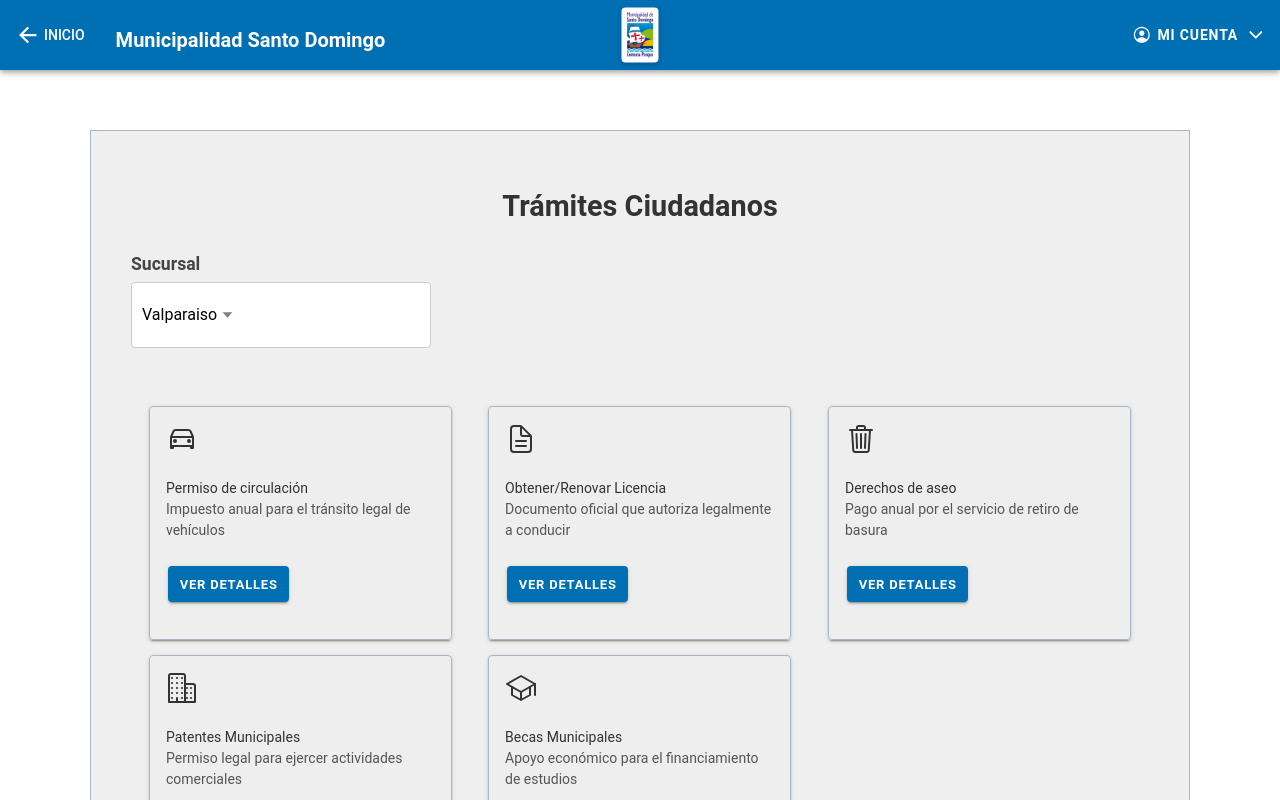
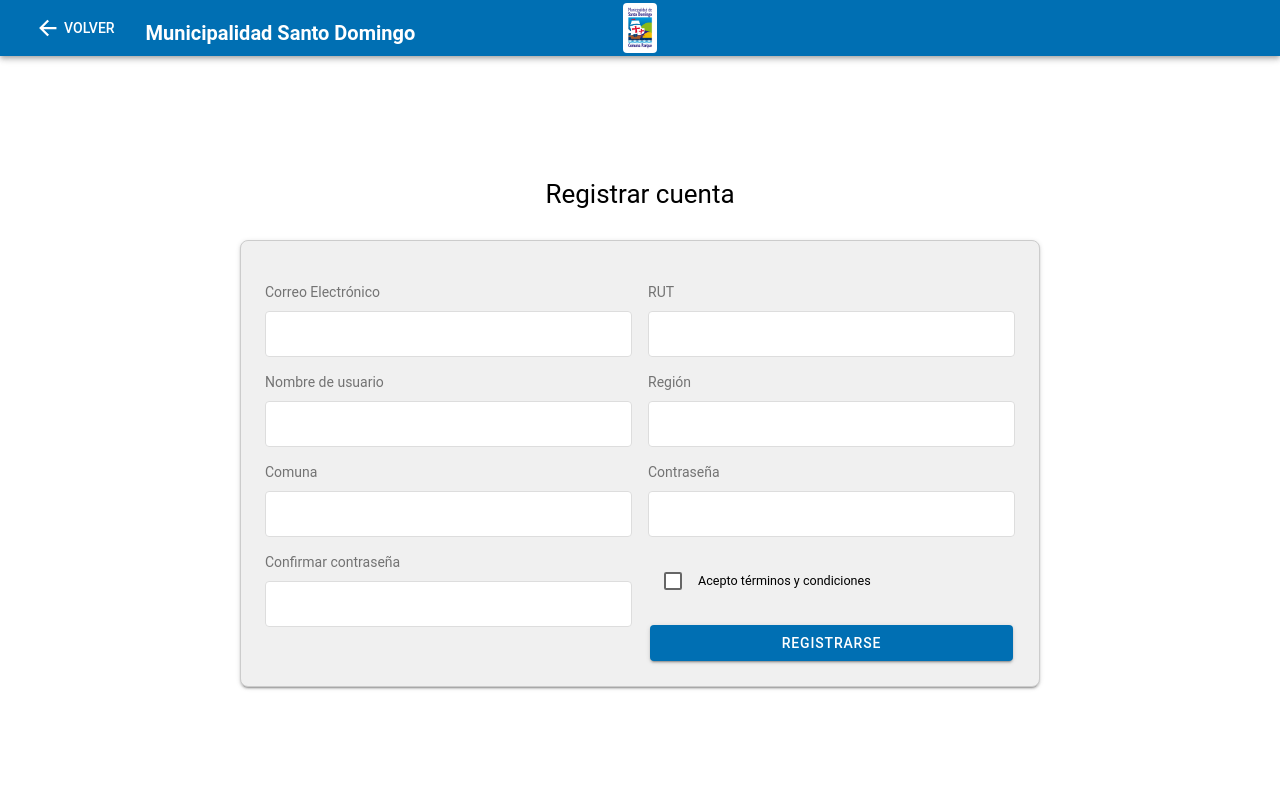
Before and after one commit to JavierBor/web-y-movil, a React (Vite) app: page /Register in a window 1280 px wide. Built offline with nearby package versions, Linux system fonts and the light colour scheme.

Commit message:
actualizacion Menu principal, añadi el menu del administrador y ajuste el componente CustomHeader

```diff
--- a/src/App.tsx
+++ b/src/App.tsx
@@ -37,6 +37,7 @@ import MenuPrincipal from './pages/MenuPrincipal';
 import Tramites from './pages/Tramites'; // Tu nueva página
 import DetalleTramite from './pages/DetalleTramite';
 import SubirDocumentos from './pages/SubirDocumentos';
+import AdminMenu from './pages/AdminMenu';
 setupIonicReact();
 
 const App: React.FC = () => (
@@ -48,6 +49,7 @@ const App: React.FC = () => (
         <Route path="/Register" component={Register} exact />
         <Route path="/MenuPrincipal" component={MenuPrincipal} exact />
         <Route path="/agendar" component={Tramites} exact />
+        <Route path="/AdminMenu" component={AdminMenu} exact />
 
         <Route path="/detalle-tramite" component={DetalleTramite} exact />
         <Route path="/subir-documentos" component={SubirDocumentos} exact />
--- a/src/components/CustomHeader.css
+++ b/src/components/CustomHeader.css
@@ -1,52 +1,49 @@
-/* Altura fija y elegante para el Toolbar en Web */
 .custom-toolbar {
-  --padding-top: 5px;
-  --padding-bottom: 5px;
-  --min-height: 70px;
+  --padding-start: 20px;
+  --padding-end: 20px;
+  position: relative;
 }
 
-/* Título a la izquierda: quitamos el absolute */
 .header-web-title {
-  color: white;
   font-size: 20px;
   font-weight: bold;
+  color: white;
   margin-left: 15px;
   text-transform: none;
-  white-space: nowrap;
+  z-index: 2; /* Por encima del logo */
 }
 
-/* Logo centrado sin chocar con los lados */
 .header-logo-wrapper {
   position: absolute;
-  left: 50%;
-  top: 50%;
-  transform: translate(-50%, -50%);
-  pointer-events: none; /* Permite hacer clic en botones debajo si fuera necesario */
-  z-index: 10;
+  left: 0;
+  top: 0;
+  width: 100%;
+  height: 100%;
+  display: flex;
+  justify-content: center;
+  align-items: center;
+  pointer-events: none; /* No bloquea clics en botones [cite: 47] */
+  z-index: 1;
 }
 
 .header-logo-img {
-  height: 55px;
-  width: auto;
+  height: 50px;
   background: white;
   padding: 4px;
   border-radius: 4px;
-  box-shadow: 0 2px 5px rgba(0,0,0,0.2);
 }
 
-/* Ajustes de botones */
 .account-btn {
+  font-weight: bold;
   --color: white;
-  font-weight: bold;
-  font-size: 14px;
+  z-index: 2;
 }
 
-/* Media query: Si la ventana es pequeña, reducimos el título */
-@media (max-width: 900px) {
-  .header-web-title {
-    font-size: 16px;
-  }
-  .header-logo-img {
-    height: 45px;
-  }
+/* Estilo para la etiqueta Admin del mockup de administrador [cite: 112] */
+.admin-label {
+  color: white;
+  font-weight: bold;
+  font-size: 22px;
+  margin-right: 15px;
+  text-transform: none;
 }
--- a/src/components/CustomHeader.tsx
+++ b/src/components/CustomHeader.tsx
@@ -1,41 +1,103 @@
-import React from 'react';
+import React, { useState } from 'react';
 import {
   IonHeader, IonToolbar, IonButtons, IonBackButton,
-  IonImg, IonButton, IonIcon
+  IonImg, IonButton, IonIcon, IonPopover, IonList,
+  IonItem, IonLabel, IonText
 } from '@ionic/react';
-import { personCircleOutline, chevronDownOutline } from 'ionicons/icons';
+import {
+  personCircleOutline, chevronDownOutline,
+  settingsOutline, logOutOutline
+} from 'ionicons/icons';
 import './CustomHeader.css';
 
 interface HeaderProps {
   showBackButton?: boolean;
   defaultHref?: string;
+  showAccountButton?: boolean; // Para ocultar en Login/Register [cite: 79, 80]
+  isAdmin?: boolean;           // Para mostrar la etiqueta 'Admin'
 }
 
-const CustomHeader: React.FC<HeaderProps> = ({ showBackButton = true, defaultHref = "/Login" }) => {
+const CustomHeader: React.FC<HeaderProps> = ({
+  showBackButton = true,
+  defaultHref = "/Login",
+  showAccountButton = true,
+  isAdmin = false
+}) => {
+  // Estado interno para gestionar el menú (Popover) [cite: 100]
+  const [popoverState, setPopoverState] = useState<{
+    showPopover: boolean,
+    event: any | undefined
+  }>({
+    showPopover: false,
+    event: undefined,
+  });
+
+  const openPopover = (e: any) => {
+    setPopoverState({ showPopover: true, event: e.nativeEvent });
+  };
+
+  const closePopover = () => {
+    setPopoverState({ showPopover: false, event: undefined });
+  };
+
   return (
     <IonHeader>
       <IonToolbar color="primary" className="custom-toolbar">
-        {/* LADO IZQUIERDO: Botón y Título */}
+        {/* LADO IZQUIERDO: Botón Inicio y Título [cite: 46] */}
         <IonButtons slot="start">
-          {showBackButton && <IonBackButton defaultHref={defaultHref} text="INICIO" />}
+          {showBackButton && <IonBackButton defaultHref={defaultHref} text="Volver" />}
           <h1 className="header-web-title">Municipalidad Santo Domingo</h1>
         </IonButtons>
 
-        {/* CENTRO: Logo (Usamos un div para centrarlo de forma absoluta respecto a la barra) */}
+        {/* CENTRO: Logo con posicionamiento absoluto [cite: 47] */}
         <div className="header-logo-wrapper">
-          {/* Asegúrate de que logo.png esté en la carpeta 'public' directamente */}
           <IonImg src="/Logo.png" className="header-logo-img" alt="Logo" />
         </div>
 
-        {/* LADO DERECHO: Mi Cuenta */}
+        {/* LADO DERECHO: Etiqueta Admin y Botón Mi Cuenta [cite: 48, 111] */}
+        {showAccountButton && (
           <IonButtons slot="end">
-          <IonButton className="account-btn">
+            {isAdmin && <span className="admin-label">Admin</span>}
+            <IonButton className="account-btn" onClick={openPopover}>
               <IonIcon slot="start" icon={personCircleOutline} />
               MI CUENTA
               <IonIcon slot="end" icon={chevronDownOutline} />
             </IonButton>
           </IonButtons>
+        )}
       </IonToolbar>
+
+      {/* Menú Desplegable Integrado [cite: 100, 101] */}
+      <IonPopover
+        isOpen={popoverState.showPopover}
+        event={popoverState.event}
+        onDidDismiss={closePopover}
+      >
+        <IonList>
+          {/* Renderizado condicional según el rol actual */}
+          {isAdmin ? (
+            // Si ya es Admin, ofrece volver al portal del usuario
+            <IonItem button routerLink="/MenuPrincipal" onClick={closePopover}>
+              <IonIcon slot="start" icon={personCircleOutline} />
+              <IonLabel>Modo Ciudadano</IonLabel>
+            </IonItem>
+          ) : (
+            // Si es Usuario, ofrece ir al panel de administración
+            <IonItem button routerLink="/AdminMenu" onClick={closePopover}>
+              <IonIcon slot="start" icon={settingsOutline} />
+              <IonLabel>Modo Administrador</IonLabel>
+            </IonItem>
+          )}
+
+          {/* Opción de cerrar sesión (común para ambos) */}
+          <IonItem button onClick={() => { console.log("Cerrar sesión"); closePopover(); }} lines="none" routerLink='/Login'>
+            <IonIcon slot="start" icon={logOutOutline} color="danger" />
+            <IonText color="danger">
+              <IonLabel>Cerrar sesión</IonLabel>
+            </IonText>
+          </IonItem>
+        </IonList>
+      </IonPopover>
     </IonHeader>
   );
 };
--- a/src/pages/Login.tsx
+++ b/src/pages/Login.tsx
@@ -19,6 +19,7 @@ import {
 } from '@ionic/react';
 import { personCircleOutline, chevronDownOutline } from 'ionicons/icons';
 import './Login.css';
+import CustomHeader from '../components/CustomHeader';
 
 const Login: React.FC = () => {
   const [email, setEmail] = useState<string>('');
@@ -32,23 +33,7 @@ const Login: React.FC = () => {
   return (
     <IonPage>
       {/* Encabezado con color corporativo */}
-      <IonHeader>
-        <IonToolbar color="primary">
-
-          <div className="header-logo-container">
-            {/* Reemplaza 'assets/logo.png' con la ruta real de tu imagen */}
-            <IonImg src="public/logo.png" className="header-logo" alt="Logo Municipalidad" />
-          </div>
-          <h1 className="header-title">Municipalidad Santo Domingo</h1>
-          <IonButtons slot="end">
-            <IonButton>
-              <IonIcon slot="start" icon={personCircleOutline} />
-              Mi Cuenta
-              <IonIcon slot="end" icon={chevronDownOutline} />
-            </IonButton>
-          </IonButtons>
-        </IonToolbar>
-      </IonHeader>
+      <CustomHeader showBackButton={false} showAccountButton={false} />
 
       <IonContent className="ion-padding login-background">
         <div className="login-container">
--- a/src/pages/MenuPrincipal.tsx
+++ b/src/pages/MenuPrincipal.tsx
@@ -10,6 +10,7 @@ import {
   closeOutline, logOutOutline, settingsOutline
 } from 'ionicons/icons';
 import './MenuPrincipal.css';
+import CustomHeader from '../components/CustomHeader';
 
 const MenuPrincipal: React.FC = () => {
   const [popoverState, setPopoverState] = useState({ showPopover: false, event: undefined });
@@ -25,25 +26,7 @@ const MenuPrincipal: React.FC = () => {
 
   return (
     <IonPage>
-      <IonHeader>
-        <IonToolbar color="primary">
-          <IonButtons slot="start">
-            <IonBackButton defaultHref="/login" text="Inicio" />
-          </IonButtons>
-
-          <div className="header-logo-container">
-            <IonImg src="/Logo.png" className="header-logo" alt="Logo Municipalidad" />
-          </div>
-          <h1 className="header-title">Municipalidad Santo Domingo</h1>
-          <IonButtons slot="end">
-            <IonButton onClick={openPopover}>
-              <IonIcon slot="start" icon={personCircleOutline} />
-              Mi Cuenta
-              <IonIcon slot="end" icon={chevronDownOutline} />
-            </IonButton>
-          </IonButtons>
-        </IonToolbar>
-      </IonHeader>
+      <CustomHeader showBackButton={false} />
 
       {/* Popover solicitado: Modo Administrador y Cerrar Sesión */}
       <IonPopover
--- a/src/pages/Register.tsx
+++ b/src/pages/Register.tsx
@@ -1,64 +1,131 @@
 import React, { useState } from 'react';
-import { IonContent, IonPage, IonGrid, IonRow, IonCol, IonSelect, IonSelectOption, IonLabel } from '@ionic/react';
-import { carOutline, documentTextOutline, trashOutline, businessOutline, schoolOutline } from 'ionicons/icons';
+import {
+  IonContent, IonHeader, IonPage, IonToolbar, IonInput, IonButton,
+  IonLabel, IonCard, IonCardContent, IonButtons, IonBackButton,
+  IonImg, IonIcon, IonGrid, IonRow, IonCol, IonCheckbox, IonItem
+} from '@ionic/react';
+import { personCircleOutline, chevronDownOutline } from 'ionicons/icons';
+import './Register.css';
 import CustomHeader from '../components/CustomHeader';
-import PageLayout from '../components/PageLayout';
-import ProcedureCard from '../components/ProcedureCard';
-import MainCard from '../components/MainCard'; // Importamos tu nuevo contenedor global
-import './Tramites.css';
 
-const Tramites: React.FC = () => {
-  const [sucursal, setSucursal] = useState('Valparaiso');
+const Register: React.FC = () => {
+  // Estados para capturar los datos requeridos por la pauta
+  const [formData, setFormData] = useState({
+    email: '',
+    username: '',
+    rut: '',
+    region: '',
+    comuna: '',
+    password: '',
+    confirmPassword: '',
+    terms: false
+  });
 
-  const listaTramites = [
-    { title: "Permiso de circulación", icon: carOutline, desc: "Impuesto anual para el tránsito legal de vehículos" },
-    { title: "Obtener/Renovar Licencia", icon: documentTextOutline, desc: "Documento oficial que autoriza legalmente a conducir" },
-    { title: "Derechos de aseo", icon: trashOutline, desc: "Pago anual por el servicio de retiro de basura" },
-    { title: "Patentes Municipales", icon: businessOutline, desc: "Permiso legal para ejercer actividades comerciales" },
-    { title: "Becas Municipales", icon: schoolOutline, desc: "Apoyo económico para el financiamiento de estudios" }
-  ];
+  const handleRegister = () => {
+    console.log('Datos de registro:', formData);
+    // Próximamente: validaciones y envío a API con JWT
+  };
 
   return (
     <IonPage>
-      <CustomHeader defaultHref="/MenuPrincipal" />
+      <CustomHeader defaultHref="/Login" showAccountButton={false} />
 
-      <IonContent>
-        <PageLayout>
-          {/* Usamos el contenedor global con un ancho mayor para la grilla */}
-          <MainCard title="Trámites Ciudadanos" maxWidth="1100px">
+      <IonContent className="ion-padding register-background">
+        <div className="register-container">
+          <h1 className="register-title">Registrar cuenta</h1>
 
-            <div className="filter-container">
-              <IonLabel className="filter-label">Sucursal</IonLabel>
-              <IonSelect
-                value={sucursal}
-                className="sucursal-select"
-                onIonChange={e => setSucursal(e.detail.value)}
-              >
-                <IonSelectOption value="Valparaiso">Valparaiso</IonSelectOption>
-                <IonSelectOption value="Santo Domingo">Santo Domingo</IonSelectOption>
-              </IonSelect>
-            </div>
+          <IonCard className="register-card">
+            <IonCardContent>
+              <IonGrid>
+                <IonRow>
+                  {/* Columna Izquierda */}
+                  <IonCol size="12" sizeMd="6">
+                    <div className="form-group">
+                      <IonLabel position="stacked">Correo Electrónico</IonLabel>
+                      <IonInput
+                        className="custom-input"
+                        value={formData.email}
+                        onIonChange={e => setFormData({...formData, email: e.detail.value!})}
+                      />
+                    </div>
+                    <div className="form-group">
+                      <IonLabel position="stacked">Nombre de usuario</IonLabel>
+                      <IonInput
+                        className="custom-input"
+                        value={formData.username}
+                        onIonChange={e => setFormData({...formData, username: e.detail.value!})}
+                      />
+                    </div>
+                    <div className="form-group">
+                      <IonLabel position="stacked">Comuna</IonLabel>
+                      <IonInput
+                        className="custom-input"
+                        value={formData.comuna}
+                        onIonChange={e => setFormData({...formData, comuna: e.detail.value!})}
+                      />
+                    </div>
+                    <div className="form-group">
+                      <IonLabel position="stacked">Confirmar contraseña</IonLabel>
+                      <IonInput
+                        type="password"
+                        className="custom-input"
+                        value={formData.confirmPassword}
+                        onIonChange={e => setFormData({...formData, confirmPassword: e.detail.value!})}
+                      />
+                    </div>
+                  </IonCol>
 
-            <IonGrid>
-              <IonRow>
-                {listaTramites.map((item, index) => (
-                  <IonCol size="12" sizeMd="6" sizeLg="4" key={index}>
-                    <ProcedureCard
-                      title={item.title}
-                      description={item.desc}
-                      icon={item.icon}
-                      onDetailClick={() => console.log("Navegando a detalle...")}
-                    />
+                  {/* Columna Derecha */}
+                  <IonCol size="12" sizeMd="6">
+                    <div className="form-group">
+                      <IonLabel position="stacked">RUT</IonLabel>
+                      <IonInput
+                        className="custom-input"
+                        value={formData.rut}
+                        onIonChange={e => setFormData({...formData, rut: e.detail.value!})}
+                      />
+                    </div>
+                    <div className="form-group">
+                      <IonLabel position="stacked">Región</IonLabel>
+                      <IonInput
+                        className="custom-input"
+                        value={formData.region}
+                        onIonChange={e => setFormData({...formData, region: e.detail.value!})}
+                      />
+                    </div>
+                    <div className="form-group">
+                      <IonLabel position="stacked">Contraseña</IonLabel>
+                      <IonInput
+                        type="password"
+                        className="custom-input"
+                        value={formData.password}
+                        onIonChange={e => setFormData({...formData, password: e.detail.value!})}
+                      />
+                    </div>
+
+                    <IonItem lines="none" className="terms-item">
+                      <IonCheckbox
+                        slot="start"
+                        checked={formData.terms}
+                        onIonChange={e => setFormData({...formData, terms: e.detail.checked})}
+                      />
+                      <IonLabel>Acepto términos y condiciones</IonLabel>
+                    </IonItem>
+
+                    <div className="button-container">
+                      <IonButton expand="block" onClick={handleRegister} routerLink='/MenuPrincipal'>
+                        Registrarse
+                      </IonButton>
+                    </div>
                   </IonCol>
-                ))}
-              </IonRow>
-            </IonGrid>
-
-          </MainCard>
-        </PageLayout>
+                </IonRow>
+              </IonGrid>
+            </IonCardContent>
+          </IonCard>
+        </div>
       </IonContent>
     </IonPage>
   );
 };
 
-export default Tramites;
+export default Register;
--- a/src/pages/Tramites.tsx
+++ b/src/pages/Tramites.tsx
@@ -40,7 +40,7 @@ const Tramites: React.FC = () => {
       desc: "Impuesto anual para el tránsito legal de vehículos"
     },
     {
-      title: "Obtener/Renovar Licencia",
+      title: "Obtener/Renovar Licencia de Conducir",
       icon: documentTextOutline,
       desc: "Documento oficial que autoriza legalmente a conducir"
     },
@@ -92,8 +92,7 @@ const Tramites: React.FC = () => {
                 interface="popover"
                 onIonChange={e => setSucursal(e.detail.value)}
               >
-                <IonSelectOption value="Valparaiso">Valparaíso</IonSelectOption>
-                <IonSelectOption value="Santo Domingo">Santo Domingo</IonSelectOption>
+                <IonSelectOption value="Edificio Consistorial Av. Sta Teresa">Edificio Consistorial Av. Sta Teresa</IonSelectOption>
               </IonSelect>
             </div>
 
```
Also changed, not shown: src/pages/AdminMenu.css (added, +7 -0 lines), src/pages/AdminMenu.tsx (added, +65 -0 lines), src/pages/Register.css (+10 -25 lines). Lines whose indentation alone changed are shown as unchanged.
